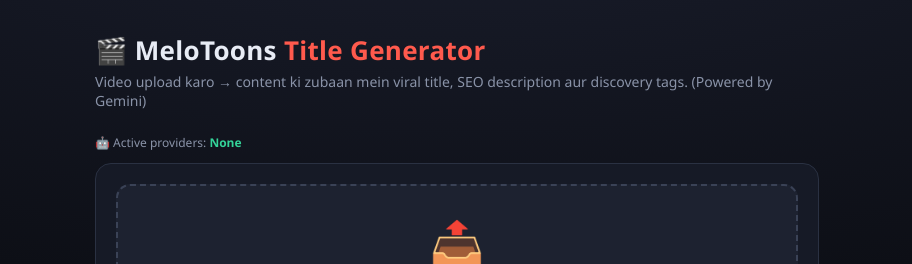
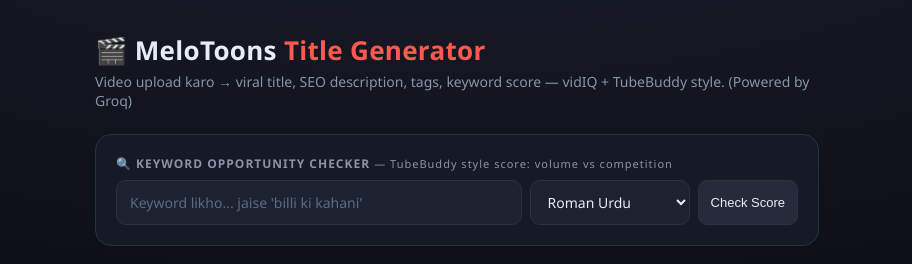
Before and after one commit to kashanofficial21-cmyk/melotoons-tool, a Flask app: page / in a window 1280 px wide. Shown: the top 264 px of the page, without its empty margins (183-1095 px from the left). Run offline with Flask 3, Linux system fonts and the light colour scheme.

Commit message:
Add TubeBuddy+Morningfame features: keyword opportunity score, click magnet tips, enhanced upload strategy

```diff
--- a/app.py
+++ b/app.py
@@ -349,6 +349,22 @@ Return JSON with ONLY the field(s) that changed (omit unchanged fields):
         return jsonify({"ok": False, "error": str(e)[:200]}), 500
 
 
+@app.route("/keyword_opportunity", methods=["POST"])
+def keyword_opportunity():
+    """TubeBuddy-style keyword opportunity score."""
+    data = request.get_json() or {}
+    keyword = (data.get("keyword") or "").strip()
+    language = (data.get("language") or "roman-urdu").strip()
+    if not keyword:
+        return jsonify({"ok": False, "error": "Keyword missing"}), 400
+    try:
+        from core.tag_score import keyword_opportunity_score
+        result = keyword_opportunity_score(keyword, language)
+        return jsonify({"ok": True, "result": result})
+    except Exception as e:
+        return jsonify({"ok": False, "error": str(e)[:200]}), 500
+
+
 def _open_browser(url: str):
     try:
         webbrowser.open(url)
--- a/service_log.txt
+++ b/service_log.txt
@@ -7,8 +7,3 @@
 WARNING: This is a development server. Do not use it in a production deployment. Use a production WSGI server instead.
  * Running on http://127.0.0.1:5055
 Press CTRL+C to quit
-127.0.0.1 - - [02/Jun/2026 19:01:28] "GET / HTTP/1.1" 200 -
-127.0.0.1 - - [02/Jun/2026 19:01:29] "GET /favicon.ico HTTP/1.1" 404 -
-127.0.0.1 - - [02/Jun/2026 19:01:29] "GET / HTTP/1.1" 200 -
-127.0.0.1 - - [02/Jun/2026 19:03:14] "GET /login HTTP/1.1" 404 -
-127.0.0.1 - - [02/Jun/2026 19:03:15] "GET /favicon.ico HTTP/1.1" 404 -
--- a/templates/index.html
+++ b/templates/index.html
@@ -80,7 +80,21 @@
 <body>
 <div class="wrap">
   <h1>🎬 MeloToons <span>Title Generator</span></h1>
-  <div class="sub">Video upload karo → content ki zubaan mein viral title, SEO description aur discovery tags. (Powered by Gemini)</div>
+  <div class="sub">Video upload karo → viral title, SEO description, tags, keyword score — vidIQ + TubeBuddy style. (Powered by Groq)</div>
+
+  <!-- KEYWORD OPPORTUNITY CHECKER (TubeBuddy style) -->
+  <div class="card" style="margin-bottom:18px">
+    <p class="lbl" style="margin:0 0 8px">🔍 Keyword Opportunity Checker <span style="color:var(--mut);font-weight:400;text-transform:none;font-size:11px">— TubeBuddy style score: volume vs competition</span></p>
+    <div style="display:flex;gap:8px">
+      <input type="text" id="kwInput" placeholder="Keyword likho... jaise 'billi ki kahani'" class="hint" style="flex:1;margin:0">
+      <select id="kwLang" class="hint" style="width:160px;margin:0">
+        <option value="roman-urdu">Roman Urdu</option>
+        <option value="english">English</option>
+      </select>
+      <button class="copy" onclick="checkKeyword()" id="kwBtn" style="white-space:nowrap">Check Score</button>
+    </div>
+    <div id="kwResult" style="margin-top:10px;display:none"></div>
+  </div>
 
   {% if not configured %}
   <div class="notcfg">⚠️ <b>Koi LLM key set nahi.</b> <code>.env</code> mein <code>GROQ_API_KEY</code> ya <code>GEMINI_API_KEY</code> daalo.</div>
@@ -129,9 +143,12 @@
       </div>
       <div id="titles"></div>
 
-      <p class="lbl" style="margin-top:18px">📄 Description</p>
+      <p class="lbl" style="margin-top:18px">📄 Description
+        <span id="descWordCount" style="color:var(--ok);font-weight:600;text-transform:none;letter-spacing:0"></span>
+        <span style="color:var(--mut);font-weight:400;text-transform:none;font-size:11px"> 🟠 = keyword found</span>
+      </p>
       <div class="row">
-        <div class="val" id="desc"></div>
+        <div class="val" id="desc" style="white-space:pre-wrap;line-height:1.6"></div>
         <button class="copy" data-for="desc">Copy</button>
       </div>
 
@@ -206,6 +223,37 @@ drop.onclick=()=>fileIn.click();
 ['dragleave','drop'].forEach(e=>drop.addEventListener(e,ev=>{ev.preventDefault();drop.classList.remove('drag')}));
 drop.addEventListener('drop',ev=>{ if(ev.dataTransfer.files.length) setFile(ev.dataTransfer.files[0]); });
 fileIn.onchange=()=>{ if(fileIn.files.length) setFile(fileIn.files[0]); };
+
+async function checkKeyword(){
+  const kw = document.getElementById('kwInput').value.trim();
+  const lang = document.getElementById('kwLang').value;
+  const btn = document.getElementById('kwBtn');
+  const res = document.getElementById('kwResult');
+  if(!kw) return;
+  btn.textContent = '⏳...'; btn.disabled=true;
+  try{
+    const r = await fetch('/keyword_opportunity',{method:'POST',headers:{'Content-Type':'application/json'},body:JSON.stringify({keyword:kw,language:lang})});
+    const j = await r.json();
+    if(j.ok){
+      const d = j.result;
+      const col = d.score>=70?'var(--ok)':d.score>=40?'var(--acc2)':'var(--acc)';
+      res.style.display='block';
+      res.innerHTML =
+        '<div style="display:flex;align-items:center;gap:12px;flex-wrap:wrap">'+
+        '<div style="font-size:32px;font-weight:900;color:'+col+'">'+d.score+'<span style="font-size:14px;color:var(--mut)">/100</span></div>'+
+        '<div>'+
+          '<div style="font-size:14px;font-weight:700">'+d.grade+'</div>'+
+          '<div style="font-size:12px;color:var(--mut)">'+d.advice+'</div>'+
+          '<div style="font-size:11px;color:var(--mut);margin-top:4px">Volume: '+d.volume_score+'/60 &nbsp; Competition score: '+d.competition_score+'/40</div>'+
+        '</div>'+
+        '</div>'+
+        '<div style="height:8px;background:#252b3a;border-radius:4px;margin-top:8px;overflow:hidden">'+
+        '<div style="height:100%;width:'+d.score+'%;background:'+col+'"></div></div>'+
+        '<div style="font-size:11px;color:var(--mut);margin-top:4px">🟢 70+ = Great &nbsp; 🟡 40-70 = Good &nbsp; 🔴 <40 = Avoid</div>';
+    }
+  } catch(e){}
+  btn.textContent='Check Score'; btn.disabled=false;
+}
 
 function updateLangNote(){
   const v=document.getElementById('lang').value;
@@ -380,7 +428,20 @@ function render(d){
     if(i===0){ row.click(); }
   });
 
-  document.getElementById('desc').textContent=d.description||'';
+  // Description with keyword highlight (vidIQ style - orange highlight)
+  const descEl = document.getElementById('desc');
+  const rawDesc = d.description || '';
+  const kwToHighlight = (d.primary_keyword || '').toLowerCase();
+  const kw1Highlight = kwToHighlight.split(' ')[0];
+  if(kw1Highlight && rawDesc){
+    const regex = new RegExp('('+kw1Highlight.replace(/[.*+?^${}()|[\]\\]/g,'\\$&')+')', 'gi');
+    descEl.innerHTML = rawDesc.replace(/\n/g,'<br>').replace(regex,
+      '<mark style="background:#f97316;color:#fff;border-radius:3px;padding:0 2px">$1</mark>');
+  } else {
+    descEl.textContent = rawDesc;
+  }
+  const wc = rawDesc.split(/\s+/).filter(Boolean).length;
+  document.getElementById('descWordCount').textContent = '('+wc+' words)';
 
   // ── GLOBAL STATE for tags + title refresh ──
   window._tags       = [...(d.tags||[])];
@@ -493,17 +554,32 @@ function render(d){
         comp.avg_views>1e3?(comp.avg_views/1e3).toFixed(0)+'K':comp.avg_views)+'</div>':'')+'</div>';
   }
 
-  // Posting strategy
+  // Posting strategy + extra tips
   const ps = d.posting_strategy || {};
   if(ps.best_time){
     ex.innerHTML += '<div class="card" style="padding:14px;margin-bottom:12px">'+
-      '<p class="lbl" style="margin:0 0 8px">⏰ Upload Strategy</p>'+
-      '<div style="font-size:13px;line-height:1.8">'+
-      '📅 <b>Best days:</b> '+ps.best_days+'<br>'+
-      '🕐 <b>Best time:</b> <b style="color:var(--ok)">'+ps.best_time+'</b><br>'+
-      '💬 <b>First hour:</b> '+ps.first_hour+'<br>'+
-      '📈 <b>Frequency:</b> '+ps.frequency+'</div></div>';
+      '<p class="lbl" style="margin:0 0 10px">⏰ Upload Strategy (TubeBuddy Best Time to Publish)</p>'+
+      '<div style="display:grid;grid-template-columns:1fr 1fr;gap:10px;font-size:13px">'+
+      '<div style="background:var(--card2);border-radius:8px;padding:10px">📅 <b>Best Days</b><br><span style="color:var(--ok)">'+ps.best_days+'</span></div>'+
+      '<div style="background:var(--card2);border-radius:8px;padding:10px">🕐 <b>Best Time</b><br><span style="color:var(--ok);font-weight:700">'+ps.best_time+'</span></div>'+
+      '<div style="background:var(--card2);border-radius:8px;padding:10px">💬 <b>First Hour Rule</b><br><span style="color:var(--mut);font-size:11px">'+ps.first_hour+'</span></div>'+
+      '<div style="background:var(--card2);border-radius:8px;padding:10px">📈 <b>Posting Frequency</b><br><span style="color:var(--mut);font-size:11px">'+ps.frequency+'</span></div>'+
+      '</div>'+
+      '<div style="margin-top:10px;background:#1a2a14;border-radius:8px;padding:10px;font-size:12px;color:#86efac">'+
+      '💡 <b>Morningfame tip:</b> Pehle 48 ghante sabse zaroori — iss time mein views aur engagement algorithm ko signal deta hai.'+
+      '</div></div>';
   }
+
+  // Click Magnet tips (TubeBuddy feature)
+  ex.innerHTML += '<div class="card" style="padding:14px;margin-bottom:12px">'+
+    '<p class="lbl" style="margin:0 0 10px">🧲 Click Magnet Tips (TubeBuddy style)</p>'+
+    '<div style="font-size:13px;line-height:1.8;color:var(--mut)">'+
+    '🖼️ <b style="color:var(--txt)">Thumbnail:</b> Expressive face close-up + 3-4 word bold text + bright contrasting colors<br>'+
+    '📝 <b style="color:var(--txt)">Title front-load:</b> Primary keyword first 40 chars — most important for click<br>'+
+    '👁️ <b style="color:var(--txt)">Curiosity gap:</b> Title mein ending hint karo, reveal mat karo<br>'+
+    '⏱️ <b style="color:var(--txt)">Hook:</b> Pehle 3 sec mein sabse emotional/cute/shocking frame<br>'+
+    '🔄 <b style="color:var(--txt)">Loop:</b> Video end naturally start pe loop ho jaaye — rewatch = more algorithm push'+
+    '</div></div>';
 
   out.style.display='block';
   document.getElementById('fixbox').style.display='block';
```
Also changed, not shown: core/tag_score.py (+41 -1 lines), 4 other files.
